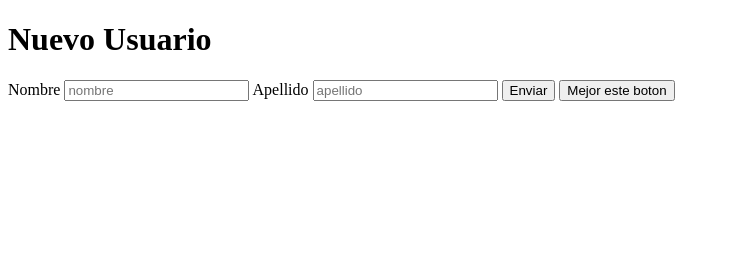
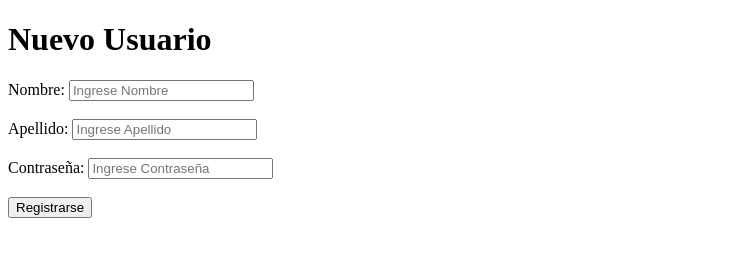
Before and after one commit to leofederamirez/obligatorio_sql, a plain HTML site: page index.html in a window 1280 px wide. Shown: the whole page, without its empty margins (0-730 px from the left). Drawn offline with Linux system fonts and the light colour scheme.

Commit message:
se modifica html y codigo JS

```diff
--- a/index.html
+++ b/index.html
@@ -7,14 +7,20 @@
   </head>
   <body>
     <h1>Nuevo Usuario</h1>
-    <label for="nombre">Nombre</label>
-    <input type="text" placeholder="nombre" />
-    <label for="apellido">Apellido</label>
-    <input type="text" placeholder="apellido" />
-
-    <input type="submit" value="Enviar" />
-    <input type="button" value="Mejor este boton" />
-
+    <label for="txtNombre">Nombre:</label>
+    <input type="text" id="txtNombre" placeholder="Ingrese Nombre" />
+    <br />
+    <br />
+    <label for="txtApellido">Apellido:</label>
+    <input type="text" id="txtApellido" placeholder="Ingrese Apellido" />
+    <br />
+    <br />
+    <label for="txtPass">Contraseña:</label>
+    <input type="password" id="txtPass" placeholder="Ingrese Contraseña" />
+    <br />
+    <br />
+    <input type="button" id="btnRegistrar" value="Registrarse" />
+    <p id="pMensaje"></p>
     <script src="js_backend.js"></script>
   </body>
 </html>
--- a/js_backend.js
+++ b/js_backend.js
@@ -1 +1,9 @@
-console.log("kasemaster")
+document.querySelector("#btnRegistrar").addEventListener("click", registrarUsusrio)
+
+function registrarUsusrio() {
+    let nombre = document.querySelector("#txtNombre").value;
+    let apellido = document.querySelector("#txtApellido").value;
+    let password = document.querySelector("#txtPass").value;
+
+    console.log(nombre, apellido, password)
+}
```
